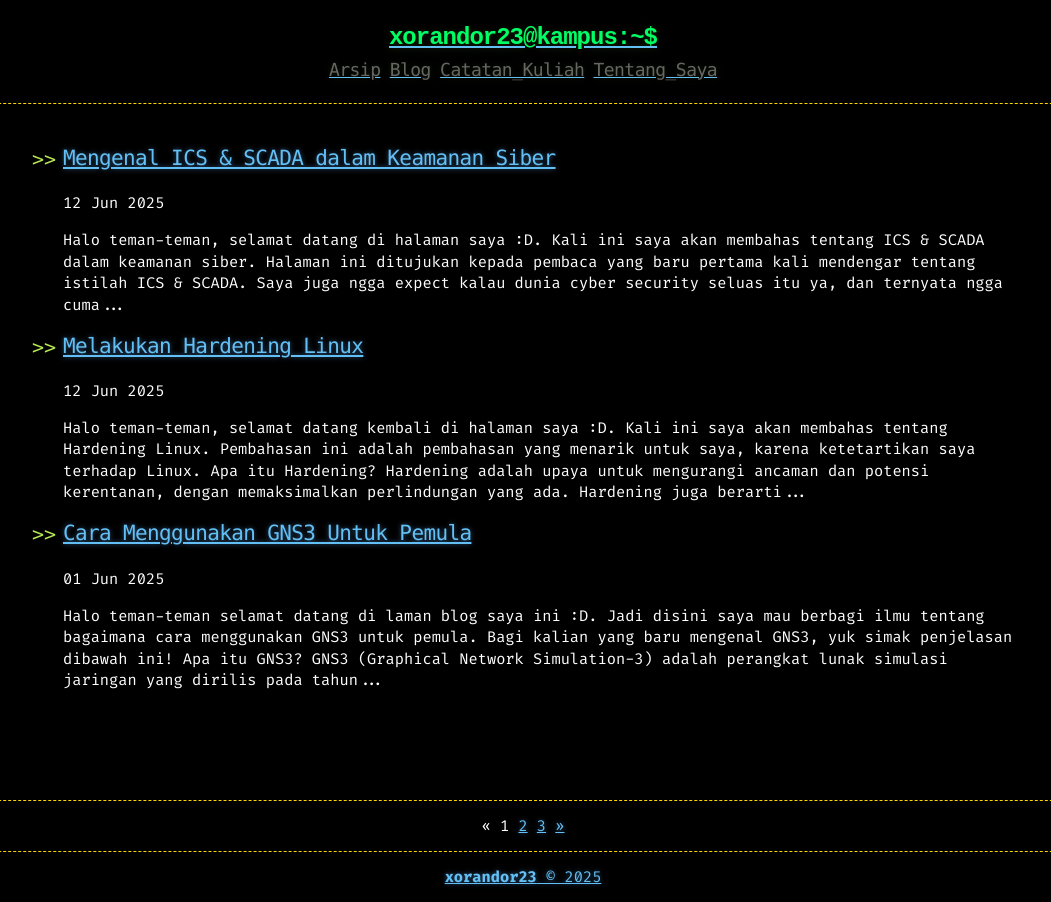
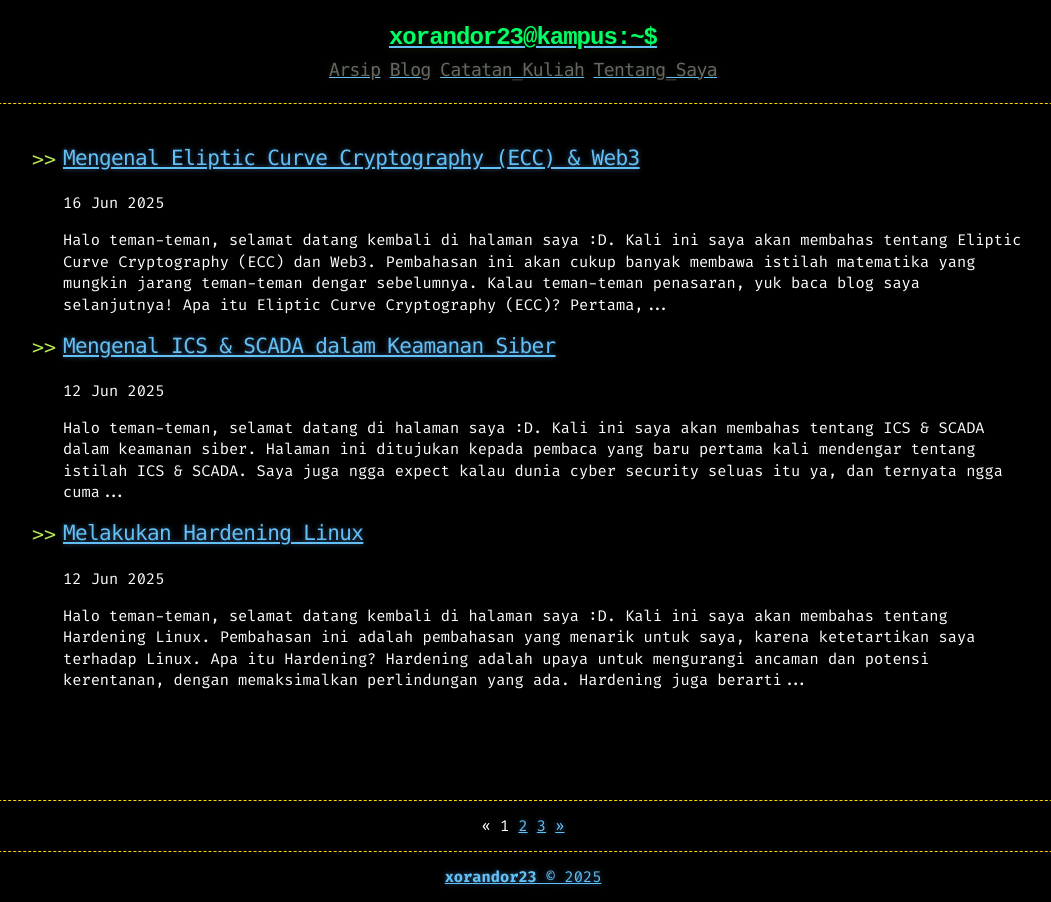
Before and after one commit to xorandor23/xorandor23.github.io, a Jekyll site: the page built from index.html, in a window 1280 px wide. Shown: the whole page, without its empty margins (117-1168 px from the left). Built offline with Jekyll 4.4.1, drawn with Linux system fonts in a browser that asks for light colours; nearby versions of some CDN libraries; the list of posts is cut into pages by our own code.

Commit message:
test katex

```diff
--- a/_config.yml
+++ b/_config.yml
@@ -27,6 +27,9 @@
   - jekyll-paginate
   - jekyll-sitemap
 
+kramdown:
+  math_engine: katex
+
 tags:
   - blog
   - ctf
--- a/_includes/head.html
+++ b/_includes/head.html
@@ -7,5 +7,17 @@
 
   <link rel="stylesheet" href="{{ "/css/main.css" | prepend: site.baseurl | replace: '//', '/' }}">
 
+    <!--KaTeX-->
+  <link rel="stylesheet" href="https://cdn.jsdelivr.net/npm/katex@0.12.0/dist/katex.min.css" integrity="sha384-AfEj0r4/OFrOo5t7NnNe46zW/tFgW6x/bCJG8FqQCEo3+Aro6EYUG4+cU+KJWu/X" crossorigin="anonymous">
+  <script defer src="https://cdn.jsdelivr.net/npm/katex@0.12.0/dist/katex.min.js" integrity="sha384-g7c+Jr9ZivxKLnZTDUhnkOnsh30B4H0rpLUpJ4jAIKs4fnJI+sEnkvrMWph2EDg4" crossorigin="anonymous"></script>
+  <script defer src="https://cdn.jsdelivr.net/npm/katex@0.12.0/dist/contrib/auto-render.min.js" integrity="sha384-mll67QQFJfxn0IYznZYonOWZ644AWYC+Pt2cHqMaRhXVrursRwvLnLaebdGIlYNa" crossorigin="anonymous"></script>
+  <script>
+      document.addEventListener("DOMContentLoaded", function() {
+          renderMathInElement(document.body, {
+              // ...options...
+          });
+      });
+  </script>
+
   <link href="/atom.xml" type="application/atom+xml" rel="alternate" title="ATOM Feed" /> {% seo %}
 </head>
--- /dev/null
+++ b/_posts/2025-06-16-eliptic-curve-web3-dan-ancamannya.md
@@ -0,0 +1,10 @@
+---
+title: Mengenal Eliptic Curve Cryptography (ECC) & Web3
+published: true
+tags: bootcamp-note
+katex: True
+---
+Halo teman-teman, selamat datang kembali di halaman saya :D. Kali ini saya akan membahas tentang *Eliptic Curve Cryptography* (ECC) dan Web3. Pembahasan ini akan cukup banyak membawa istilah matematika yang mungkin jarang teman-teman dengar sebelumnya. Kalau teman-teman penasaran, yuk baca blog saya selanjutnya!
+
+# Apa itu Eliptic Curve Cryptography (ECC)?
+Pertama, kita harus tahu dulu *Eliptic Curve* itu apa. *Eliptic Curve* atau Kurva Elipsis adalah rumus yang digunakan untuk melakukan perhitungan orbit elips pada planet. Rumus ini sudah digunakan pada banyak bidang matematika, salah satunya untuk melakukan pemfaktoran dan pembuktian *Last Fermat Theorem*. Persamaan *Elliptic Curve* didefinisikan dengan persamaan $$y^{2} = x^{3} + ax + b$$, dimana $$a$$ dan $$b$$ adalah konstanta.
```
